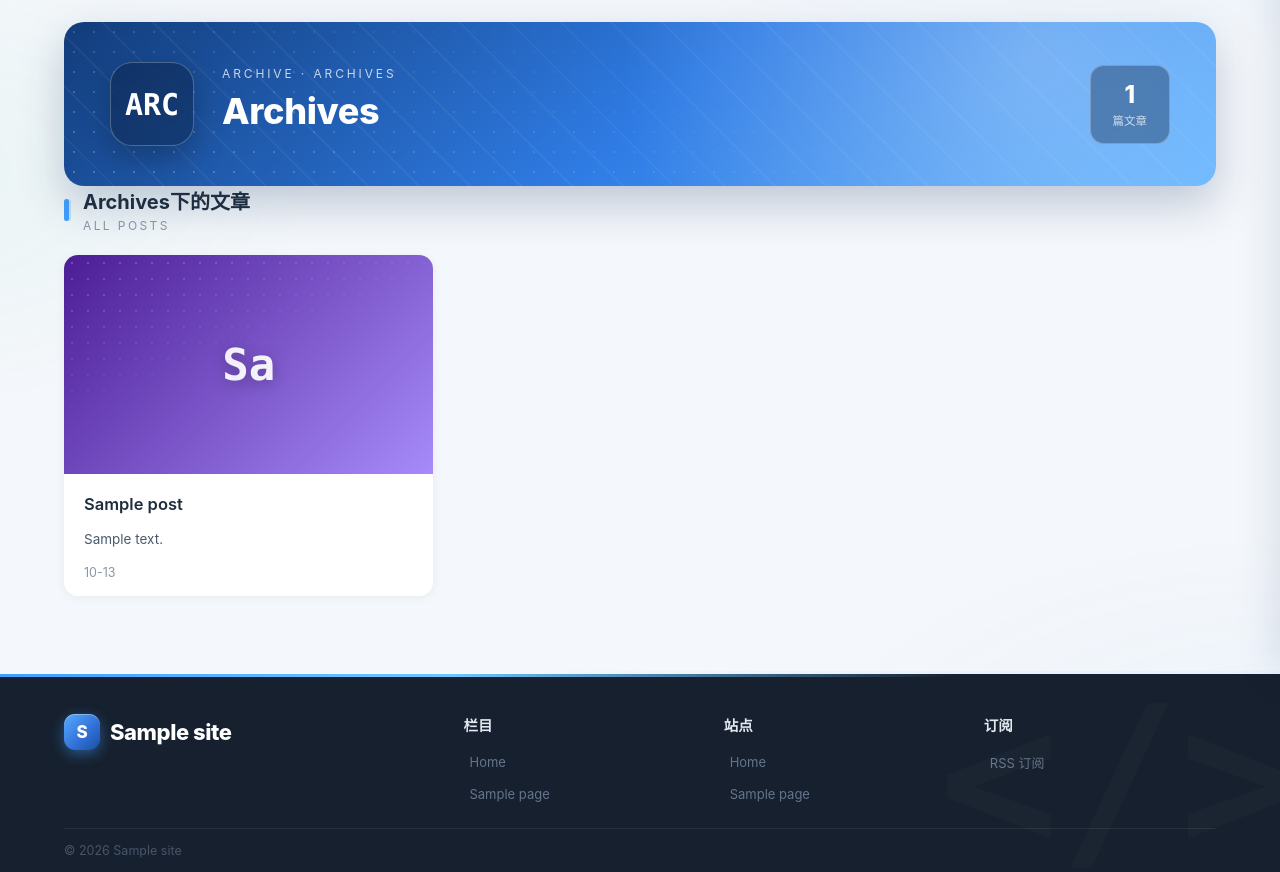
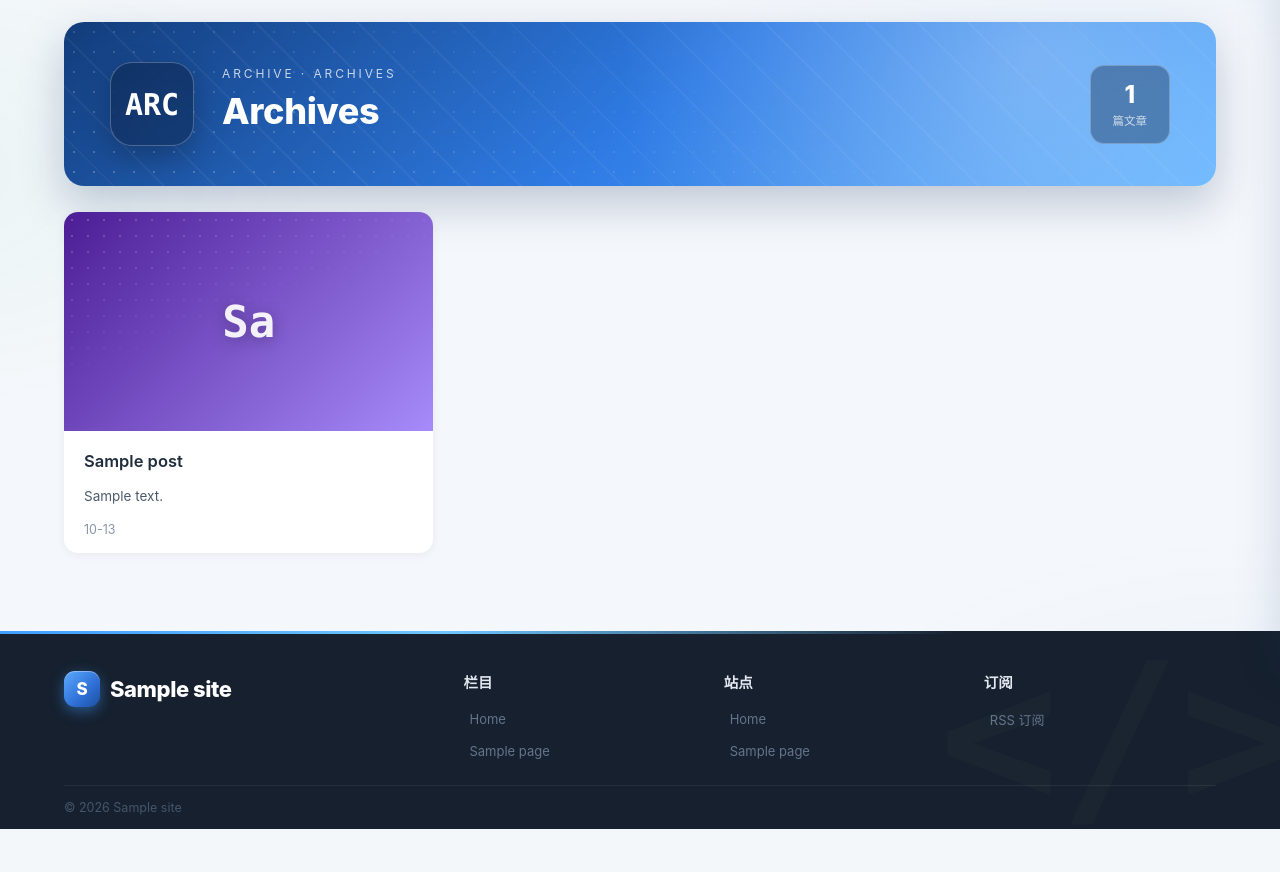
Before and after one commit to yexli/StuFlow, a WordPress theme: template oneyer-theme/archive.php in a window 1280 px wide. Shown: the part 129-1001 px from the top of the page. After the commit the page ends 958 px from the top, so only its background shows below. Run offline with PHP 8.4 and a stand-in for WordPress, Linux system fonts and the light colour scheme; the site name, menu and one post (Sample post) are stand-ins, and other content is empty; some libraries are stand-ins or nearby versions.

Commit message:
ui: 分类/标签/归档页移除与横幅重复的区块标题
横幅已展示分类名，「XXX下的文章 / ALL POSTS」属重复信息；
移除后补 26px 间距保持横幅与网格的呼吸感

```diff
--- a/oneyer-theme/archive.php
+++ b/oneyer-theme/archive.php
@@ -74,11 +74,6 @@ if ( is_tag() && $oy_obj instanceof WP_Term ) {
 			</div>
 		</div>
 
-		<div class="section-head">
-			<span class="bar" aria-hidden="true"></span>
-			<div><h3><?php echo esc_html( $oy_name ); ?>下的文章</h3><div class="sub">All Posts</div></div>
-		</div>
-
 		<?php if ( have_posts() ) : ?>
 		<div class="grid" id="grid">
 			<?php
--- a/oneyer-theme/assets/css/main.css
+++ b/oneyer-theme/assets/css/main.css
@@ -1419,3 +1419,6 @@ html:not(.js) .pjax-bar{display:none}
   border:1.5px solid var(--blue);color:var(--blue);font-size:15px;font-weight:600;
   background:rgba(255,255,255,.7);transition:all .2s;text-decoration:none}
 #grid-filter a.loadmore:hover{background:var(--blue);color:#fff;box-shadow:0 8px 22px rgba(64,158,255,.35);transform:translateY(-2px)}
+
+/* 分类/归档页：移除区块标题后横幅与网格的间距补偿 */
+.cat-hero .grid,.cat-hero .empty-state{margin-top:26px}
--- a/oneyer-theme/category.php
+++ b/oneyer-theme/category.php
@@ -74,11 +74,6 @@ foreach ( $oy_comments_q->posts as $oy_pid ) {
 		</div>
 		<?php endif; ?>
 
-		<div class="section-head">
-			<span class="bar" aria-hidden="true"></span>
-			<div><h3><?php echo esc_html( $oy_cat->name ); ?>下的文章</h3><div class="sub">All Posts</div></div>
-		</div>
-
 		<?php if ( have_posts() ) : ?>
 		<div class="grid" id="grid">
 			<?php
```
